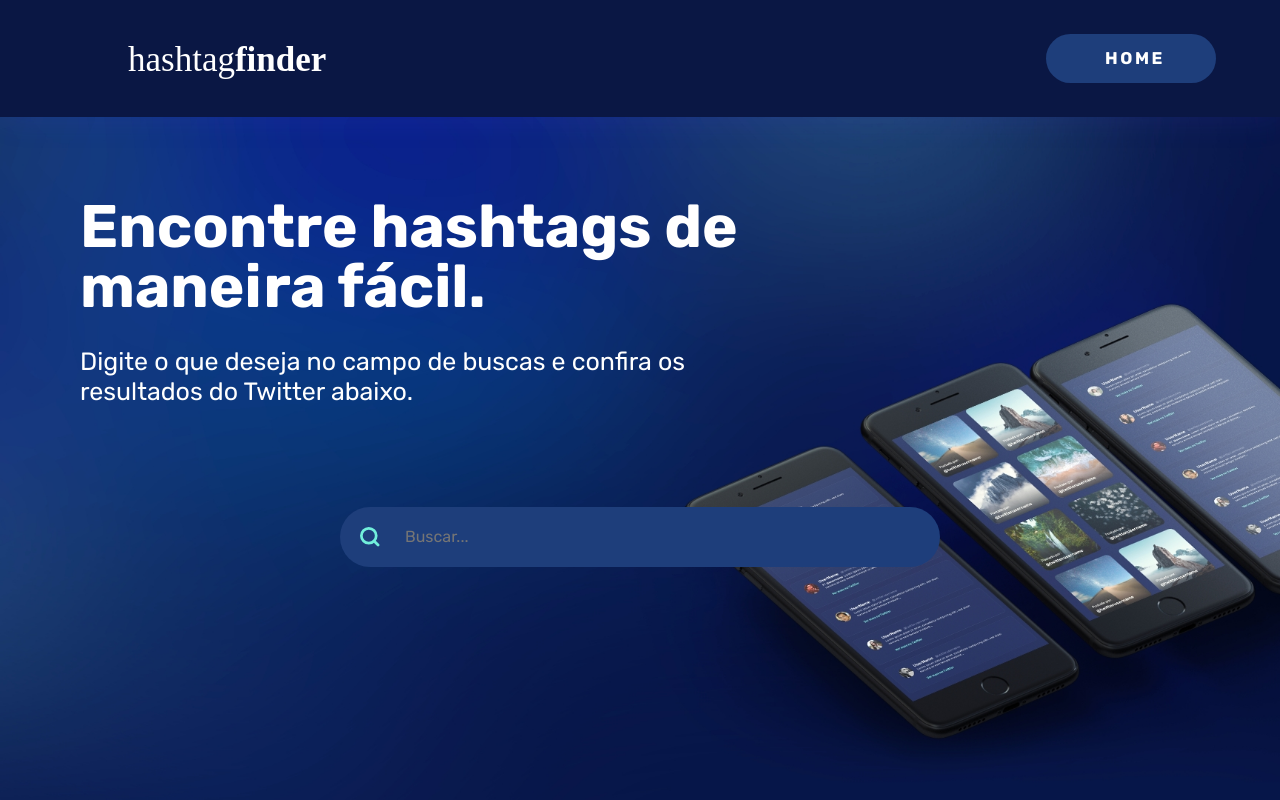
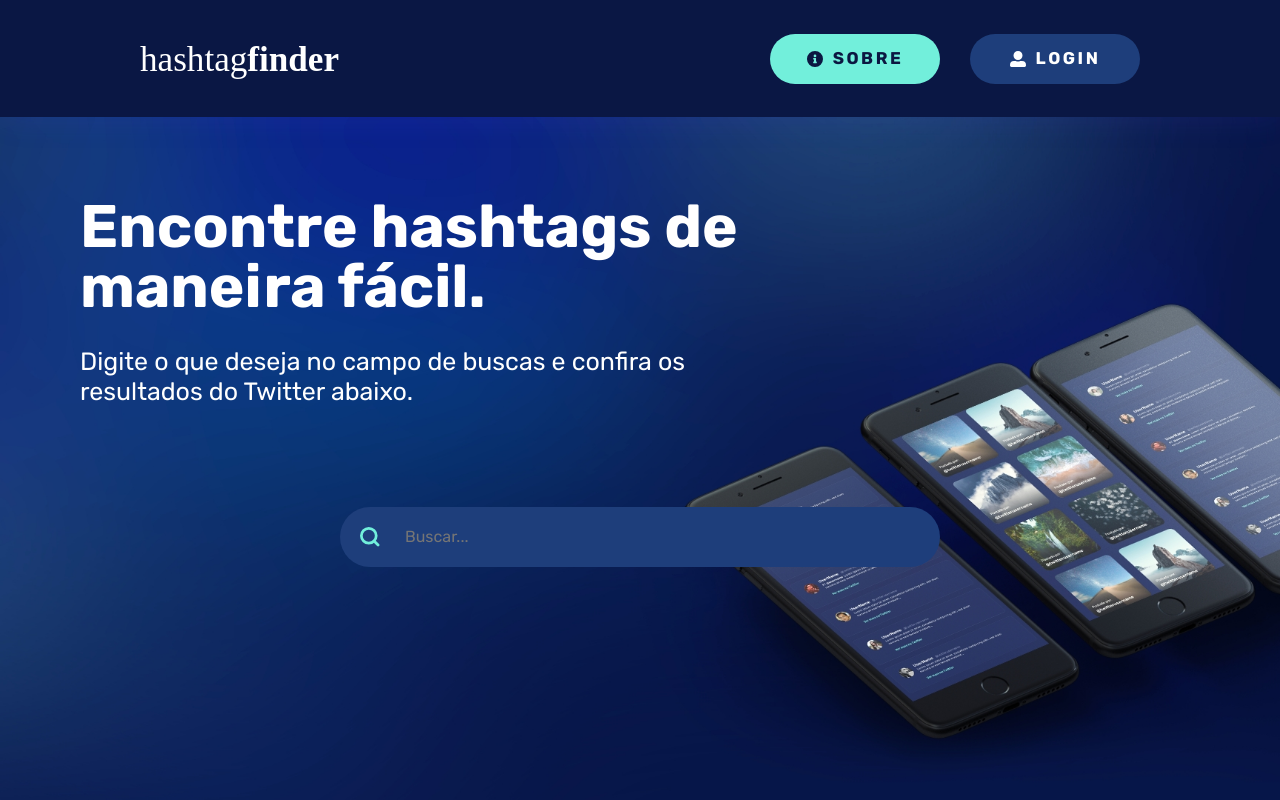
Before and after one commit to JD-Rodrigues/hashtag-finder, a React (Vite) app: page / in a window 1280 px wide. Shown: the top 800 px of the page. Built offline with nearby package versions, Linux system fonts and the light colour scheme.

Commit message:
Implementation - renderização condicional por rotas nos botões do menu.

```diff
--- a/src/App.jsx
+++ b/src/App.jsx
@@ -15,23 +15,78 @@ import { MenuButton } from "./components/menuButton";
 
 function App() {
   const location = useLocation()
-  console.log(location)
 
   return (
     <div className="App">
       <header className={styles.header}>
           <div className={styles.title}>
-            <img src={logo} alt='logo' className={styles.title} />
+            <img src={logo} alt='logo' className={styles.logo} />
           </div>
-          <div className={styles.home}>
-            <MenuButton text = "HOME" />
+          <div className={styles.menu}>
+            {
+              location.pathname === "/"
+                &&
+                  <>
+                    <MenuButton
+                      text = "SOBRE"
+                      icon = {infoIcon}
+                      color = "contrast"
+                    />
+                    <MenuButton
+                      text = "LOGIN"
+                      icon = {loginIcon}
+                      color = ""
+                    />
+                  </>
+            }
+            {
+              location.pathname === "/sobre"
+                &&
+                  <>
+                    <MenuButton
+                      text = "HOME"
+                      icon = {homeIcon}
+                      color = "contrast"
+                    />
+                    <MenuButton
+                      text = "LOGIN"
+                      icon = {loginIcon}
+                      color = ""
+                    />
+                  </>
+            }
+            {
+              location.pathname === "/login"
+                &&
+                    <MenuButton
+                      text = "HOME"
+                      icon = {homeIcon}
+                      color = "contrast"
+                    />
+            }
+            {
+              location.pathname === "/buscas"
+                &&
+                  <>
+                    <MenuButton
+                      text = "HOME"
+                      icon = {homeIcon}
+                      color = "contrast"
+                    />
+                    <MenuButton
+                      text = "SAIR"
+                      icon = {logoffIcon}
+                      color = ""
+                    />
+                  </>
+            }
           </div>
       </header>
         <Routes>
           <Route path="/" element={<Home />} />
           <Route path="/sobre" element={<About />} />
           <Route path="/login" element={<Login />} />
-          <Route path="/historico" element={<History />} />
+          <Route path="/buscas" element={<History />} />
         </Routes>
       <Footer />
     </div>
--- a/src/App.module.css
+++ b/src/App.module.css
@@ -1,8 +1,9 @@
 .header {
+  width: 100%;
+  padding: 40px 60px;
   font-weight: 400;
   display: flex;
-  width: 100%;
-  height: 117px;
+  height: 80px;
   background: #0A1744;
   box-shadow: 0px 3px 29px #5538ee1f;
   opacity: 1;
@@ -12,76 +13,40 @@
 }
 
 .title {
-  display: flex;
-  align-items: center;
-}
-
-.home__button {
-  border:none;
+  width: auto;
   display: flex;
   align-items: center;
   justify-content: center;
-  background: #72EFDB 0% 0% no-repeat padding-box;
-  border-radius: 25px;
-  color: #0B1741;
-  letter-spacing: 2.55px;
-  text-transform: uppercase;
-  transition: 0.3s;
 }
 
-.home__button:hover {
-  transform: scale(1.05);
-  cursor: pointer;
+.logo {
+  width: 130px;
 }
+
+.menu {
+  width: auto;
+  display: flex;
+  justify-content: center;
+  column-gap: 30px;
+}
+
+
+
 
 
 /*Responsividade header*/
 
-@media (min-width:280px) {
+@media (min-width:414px) {
   .header {
-    height: 82px;
+    padding: 25px;
   }
 
-  .title {
-      height: 23px;
-      margin-left: 16px;
-  }
-
-  .home__button{
-      margin-right: 16px;
-      width: 106px;
-      height: 30px;
-      font: normal normal bold 9px/7px Rubik;
-  }
-
-  .home__icon {
-      margin-right: 6px;
-      height: 8px;
-      margin-bottom: 1px;
-  }
 }
 
 @media (min-width:768px) {
   .header {
     height: 95px;
-  }
 
-  .title {
-      height: 30px;
-      margin-left: 64px;
-  }
-
-  .home__button{
-      margin-right: 64px;
-      width: 136px;
-      height: 39px;
-      font: normal normal bold 14px/10px Rubik;
-  }
-
-  .home__icon {
-      margin-right: 8px;
-      margin-bottom: 2px;
-      height: 12px;
   }
 
 }
@@ -89,19 +54,10 @@
 @media (min-width:1112px) {
   .header {
     height: 117px;
+    padding: 30px 140px;
   }
 
-  .title {
-      height: 42px;
-  }
-
-  .home__button{
-      width: 170px;
-      height: 49px;
-      font: normal normal bold 17px/13px Rubik;
-  }
-
-  .home__icon {
-      height: 16px;
+  .logo {
+    width: 240px;
   }
 }
--- a/src/components/menuButton/styles.module.css
+++ b/src/components/menuButton/styles.module.css
@@ -1,11 +1,18 @@
 .home__button {
+    width: 100px;
+    height: 100%;
+    margin-left: 0;
+    padding: 10px 20px;
     border:none;
     display: flex;
     align-items: center;
     justify-content: center;
+    column-gap: 5px;
     background-color: var(--light-blue);
     border-radius: 25px;
     color: var(--text-white-first);
+    font-size: 10px;
+    line-height: 7px;
     letter-spacing: 2.55px;
     text-transform: uppercase;
     transition: 0.3s;
@@ -16,7 +23,7 @@
 }
 
 .contrast {
-    background: #72EFDB 0% 0% no-repeat padding-box;
+    background: #72EFDB;
     color: #0B1741;
 }
 
@@ -30,30 +37,21 @@
 
 @media (min-width:280px) {
     .home__button{
-        margin-right: 16px;
-        width: 106px;
         height: 30px;
         font: normal normal bold 9px/7px Rubik;
     }
 
     .home__icon {
-        margin-right: 6px;
         height: 8px;
-        margin-bottom: 1px;
     }
   }
 
   @media (min-width:768px) {
     .home__button{
-        margin-right: 64px;
-        width: 136px;
-        height: 39px;
         font: normal normal bold 14px/10px Rubik;
     }
 
     .home__icon {
-        margin-right: 8px;
-        margin-bottom: 2px;
         height: 12px;
     }
 
@@ -62,8 +60,9 @@
   @media (min-width:1112px) {
     .home__button{
         width: 170px;
-        height: 49px;
         font: normal normal bold 17px/13px Rubik;
+        column-gap: 10px;
+        padding: 25px 35px;
     }
 
     .home__icon {
--- a/src/pages/about/index.jsx
+++ b/src/pages/about/index.jsx
@@ -3,8 +3,8 @@ import styles from "./about.module.css"
 import ilustration from '/public/images/icons/about-ilustration.svg'
 import logo from '/public/images/icons/logo.svg'
 import about from '/public/images/backgrounds/about-hero-bg.jpg'
-// import { FaInfoCircle } from 'react-icons/fa'
-// import { FaUserAlt } from 'react-icons/fa'
+import { FaInfoCircle } from 'react-icons/fa'
+import { FaUserAlt } from 'react-icons/fa'
 import git from '/public/images/icons/icon-github.svg'
 import email from '/public/images/icons/icon-envelope.svg'
 import linkedin from '/public/images/icons/icon-awesome-linkedin.svg'
```
Also changed, not shown: src/pages/login/index.jsx (line endings or trailing spaces).
